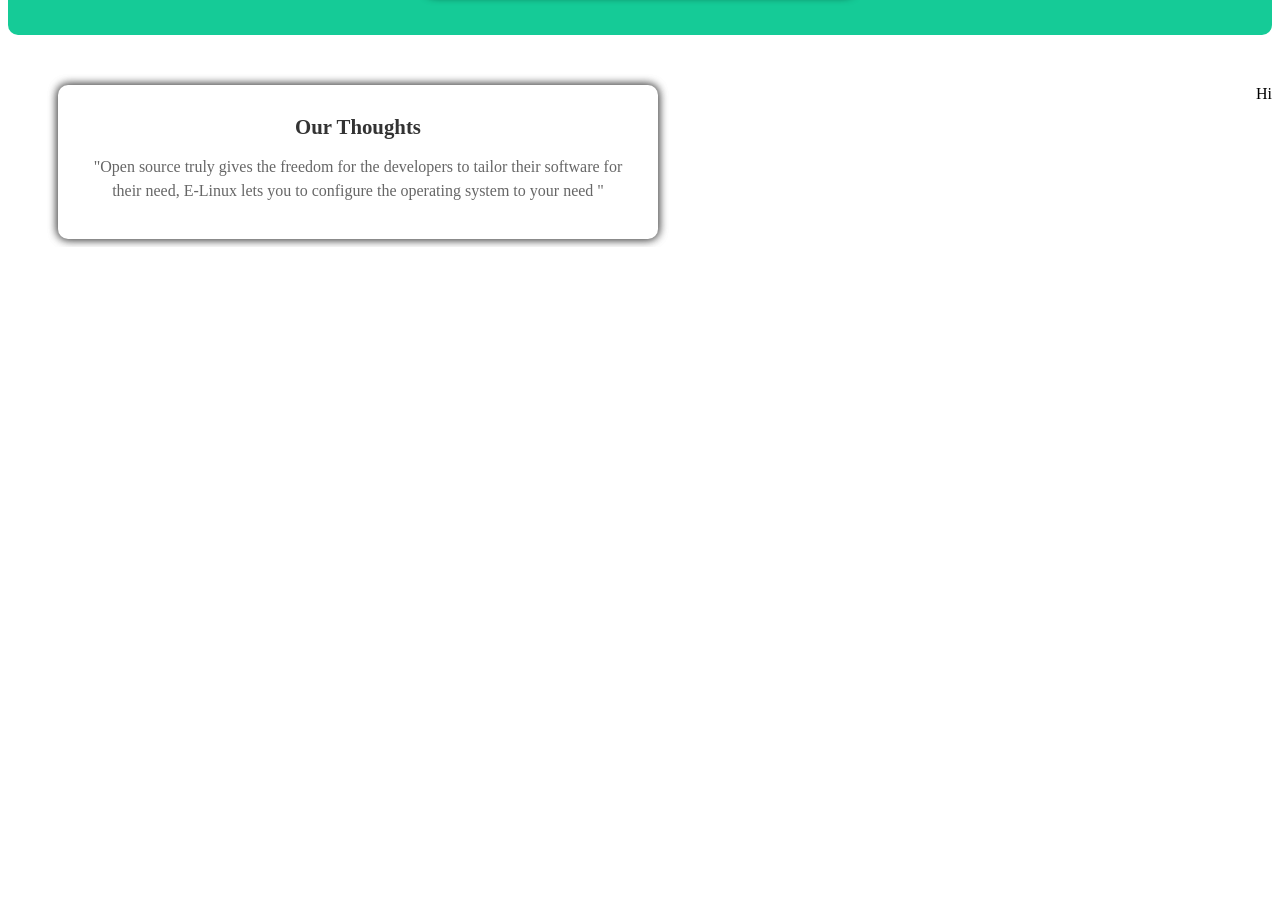
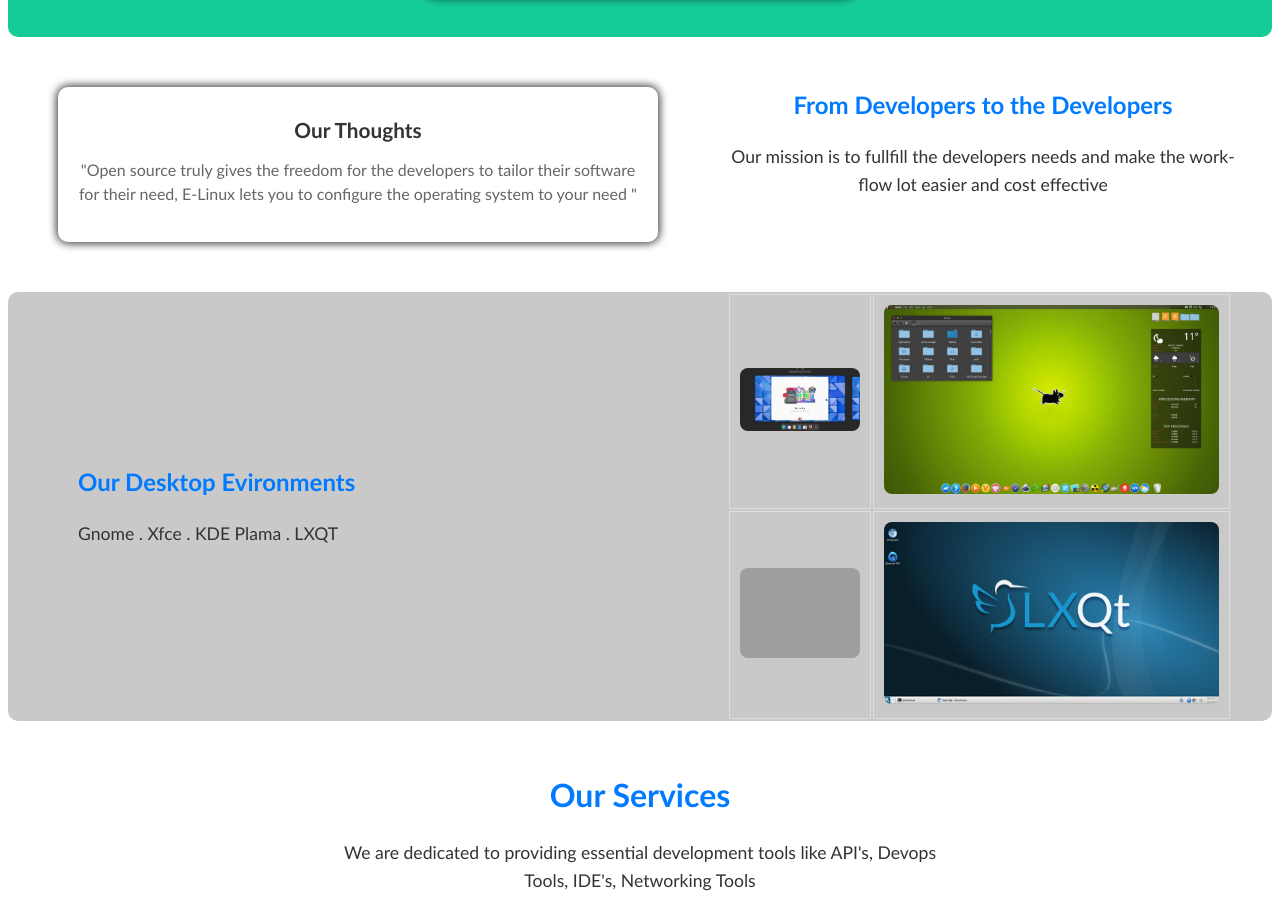
Before and after one commit to pawanxcaliber/Internship, a plain HTML site: page Task_template.html in a window 1280 px wide. Shown: the part 1440-2352 px from the top of the page. Before the commit the page ends 1687 px from the top, so only its background shows below. Drawn offline with Linux system fonts and the light colour scheme; grey boxes are pictures that could not be loaded.

Commit message:
todays's commit

```diff
--- a/Task_template.html
+++ b/Task_template.html
@@ -62,9 +62,69 @@
             </div>
         </div>
         <div class="section3-text">
-            Hi
+            <h1 class="title">From Developers to the Developers</h1>
+            <p class="description">
+                Our mission is to fullfill the developers needs and make the workflow lot easier and cost effective
+            </p>
         </div>
-     </div>
+    </div>
+  <!-- section 4 -->
+<div class="section4-container">
+    <div class="section4-text">
+        <h1 class="title">Our Desktop Evironments</h1>
+        <p class="description">
+           Gnome . Xfce . KDE Plama . LXQT
+        </p>
+    </div>
+    <div class="section4-table">
+        <table class="image-table">
+            <tr>
+                <td><img src="./Assets/Images/gnome.jpeg" alt="Image 1"></td>
+                <td><img src="./Assets/Images/eXBLjJF.jpg" alt="Image 2"></td>
+            </tr>
+            <tr>
+                <td><img src="./Assets/Images/plasma-screen-desktop-2-shadow.png" alt="Image 3"></td>
+                <td><img src="./Assets/Images/Screen-Shot-2014-05-06-at-18.05.jpg" alt="Image 4"></td>
+            </tr>
+        </table>
+    </div>
+</div>
+<!-- section 5 -->
+<div class="section5-container">
+    <div class="section5-text">
+        <h1 class="title">Our Services</h1>
+        <p class="description">
+            We are dedicated to providing essential development tools like API's, Devops Tools, IDE's, Networking Tools
+        </p>
+    </div>
+</div>
+ <!-- section 6 -->
+ <div class="section6-container">
+    <!-- Card 1 -->
+    <div class="card">
+        <img src="./Assets/Images/docker.png" alt="Cloud Operation" class="card-image">
+        <div class="card-text">
+            <h3>Docker</h3>
+            <p>Image creation . Containerization . Excecution </p>
+        </div>
+    </div>
+    <!-- Card 2 -->
+    <div class="card">
+        <img src="./Assets/Images/codium.jpg" alt="Enterprise Cost Cutting" class="card-image">
+        <div class="card-text">
+            <h3>VScodium</h3>
+            <p>Non-Microsoft VS Code</p>
+        </div>
+    </div>
+    <!-- Card 3 -->
+    <div class="card">
+        <img src="./Assets/Images/iftop.png" alt="Security" class="card-image">
+        <div class="card-text">
+            <h3>iftop</h3>
+            <p>Network monitoring tool</p>
+        </div>
+    </div>
+</div>
 
 </body>
 </html>
--- a/Tast_template.css
+++ b/Tast_template.css
@@ -83,10 +83,12 @@ header{
 .card-text h3 {
     margin: 10px 0;
     font-size: 1.3em;
+    font-family: 'Gill Sans', 'Gill Sans MT', Calibri, 'Trebuchet MS', sans-serif;
     color: #333;
 }
 .card-text p {
     font-size: 1em;
+    font-family: 'Gill Sans', 'Gill Sans MT', Calibri, 'Trebuchet MS', sans-serif;
     color: #666;
     line-height: 1.5;
 }
@@ -107,16 +109,122 @@ header{
     margin-left: 50px;
     margin-right: auto;
 }
-.section3_text{
-    width: 500px;
-    margin-top: 90px;
-    margin-left: auto;
-    margin-right: 90px;
+.section3-text {
+    width: 40%; /* Occupy 40% of the width on the right */
+    margin: 0 auto; /* Center the text block horizontally */
     font-family: 'Gill Sans', 'Gill Sans MT', Calibri, 'Trebuchet MS', sans-serif;
     font-size: large;
     line-height: 1.5;
-    word-wrap: break-word;
+    text-align: center; /* Center text content */
     hyphens: auto;
-    text-shadow: 0 0 50px black;
+}
 
+.section3-text .title {
+    font-size: 1.5rem; /* Large font for 'We Believe in' */
+    color: #007BFF; /* Optional: Blue color for emphasis */
+    margin: 0 0 10px 0; /* Margin below the title */
+    text-align: center; /* Center-align */
+    text-shadow: none; /* Avoid shadow on title */
 }
+
+.section3-text .description {
+    font-size: 1.1rem; /* Normal font size for the paragraph */
+    line-height: 1.6;
+    margin: 20px 0 0 0; /* Spacing above the paragraph */
+    color: #333; /* Neutral color for readability */
+    text-align: center; /* Center-align */
+}
+.section4-container {
+    display: flex;
+    justify-content: space-between;
+    align-items: flex-start;
+    margin-top: 50px;
+    background-color: rgb(201, 201, 201);
+    border-radius: 10px;
+}
+
+.section4-text {
+    width: 45%;
+    font-family: 'Gill Sans', 'Gill Sans MT', Calibri, 'Trebuchet MS', sans-serif;
+    font-size: large;
+    line-height: 1.5;
+    text-align: left;
+    margin-left: 70px;
+    margin-right: auto;
+    margin-top: auto; /* Center vertically */
+    margin-bottom: auto; /* Center vertically */
+}
+
+.section4-text .title {
+    font-size: 1.5rem;
+    color: #007BFF;
+    margin: 0 0 10px 0;
+}
+
+.section4-text .description {
+    font-size: 1.1rem;
+    line-height: 1.6;
+    margin: 20px 0 0 0;
+    color: #333;
+}
+
+.section4-table {
+    width: 40%; /* Occupy 40% of the width on the right */
+    margin: 0 auto; /* Center the text block horizontally */
+}
+
+.image-table {
+    width: 100%; /* Ensure the images fill the table cells */
+    height: 250px; /* Set a fixed height for all images */
+    object-fit: cover; /* Maintain aspect ratio and cover the space */
+    border-radius: 8px;
+}
+
+.image-table td {
+    padding: 10px;
+    text-align: center;
+    vertical-align: middle;
+    border: 1px solid #ddd;
+}
+
+.image-table img {
+    width: 100%; /* Ensure the images fill the table cells */
+    height: auto;
+    max-width: 100%; /* Ensure they are responsive */
+    border-radius: 8px;
+}
+.section5-container {
+    margin-top: 50px; /* Space between section 4 and section 5 */
+    text-align: center; /* Center-align content */
+}
+
+.section5-text {
+    font-family: 'Gill Sans', 'Gill Sans MT', Calibri, 'Trebuchet MS', sans-serif;
+    font-size: large;
+    line-height: 1.5;
+    margin: 0 auto; /* Center the text block */
+    width: 50%; /* Optional: You can adjust the width of the text container */
+}
+
+.section5-text .title {
+    font-size: 2rem;
+    color: #007BFF;
+    margin: 0 0 10px 0;
+}
+
+.section5-text .description {
+    font-size: 1.1rem;
+    line-height: 1.6;
+    margin: 20px 0 0 0;
+    color: #333;
+}
+.section6-container {
+    display: flex;
+    justify-content: center;
+    gap: 20px;
+    margin: 40px auto;
+    flex-wrap: wrap;
+    padding:40px  80px;
+    background-color: rgb(162, 169, 247);
+    border-radius: 10px;
+}
```
Also changed, not shown: Assets/Images/Screen-Shot-2014-05-06-at-18.05.jpg (added), Assets/Images/codium.jpg (added), Assets/Images/docker.png (added), Assets/Images/eXBLjJF.jpg (added), Assets/Images/gnome.jpeg (added), Assets/Images/iftop.png (added), Assets/Images/ssh-docker-access-container-docker-exec.jpg (added), 1 other file.
